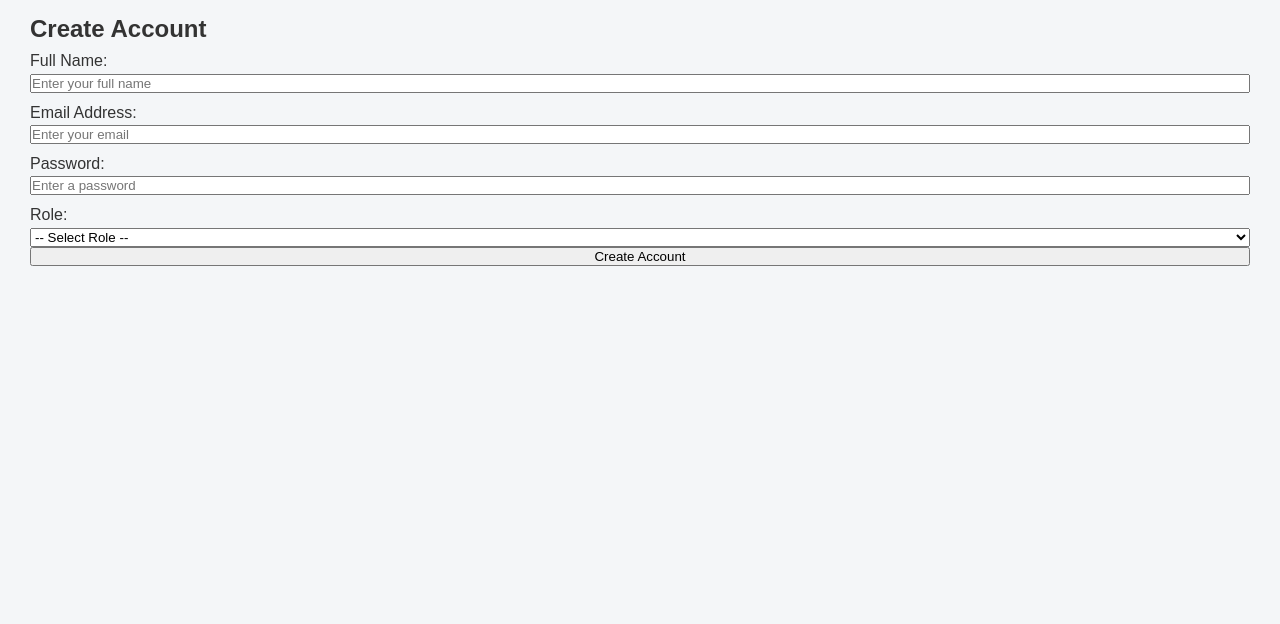
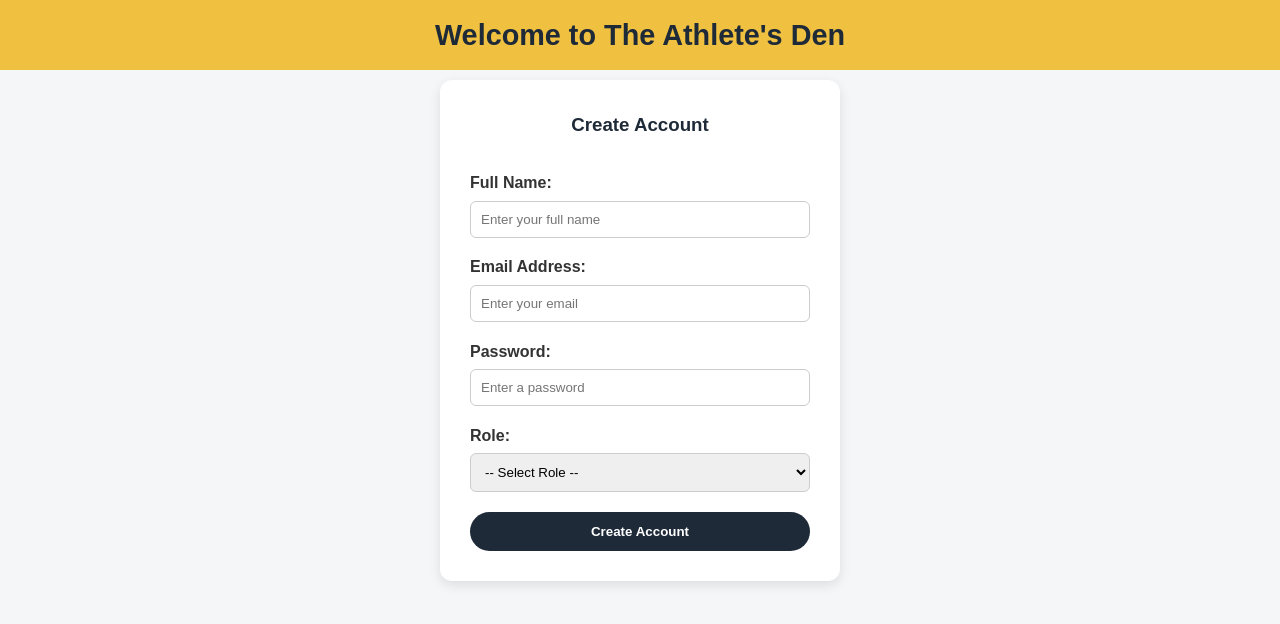
Before and after one commit to StellarSapphire/TheDigitalDen, a plain HTML site: page login.html in a window 1280 px wide. Drawn offline with Linux system fonts and the light colour scheme.

Commit message:
created sign up page and added .css and js

```diff
--- a/login.html
+++ b/login.html
@@ -1,14 +1,24 @@
 <!DOCTYPE html>
-<html lang="en">
+<html lang="en" dir="ltr">
   <head>
-  <meta charset="UTF-8">
-  <meta name="viewport" content="width=device-width, initial-scale=1.0">
-  <title>Create Account - The Athlete's Den</title>
-  <link rel="stylesheet" href="style.css">
+    <!--
+    *  Author: Olivia Haag
+    *  Date: 2/27/26
+    *  Assignment: Final Project - The Athlete's Den
+    *  Purpose: Creating a login.html page for the Athlete's Den website
+    -->
+    <meta charset="UTF-8" />
+    <meta name="viewport" content="width= device-width, inital-scale=1.0" />
+    <meta name="viewport" content="width=device-width, initial-scale=1.0" />
+    <!-- linking to main stylesheet -->
+    <link rel="stylesheet" href="style.css" />
+    <title>The Athlete's Den</title>
   </head>
-<body>
+<body class="signup-page">
+    <div class="signup-wrapper">
+        <h2 class="welcome-title">Welcome to The Athlete's Den</h2>
         <form class="signup-form" id="signupForm">
-    <h2>Create Account</h2>
+            <h3>Create Account</h3>
 
             <label for="name">Full Name:</label>
             <input type="text" id="name" name="name" placeholder="Enter your full name" required>
@@ -28,3 +38,7 @@
 
             <button type="submit">Create Account</button>
         </form>
+    </div>
+  <script src="script.js"></script>
+</body>
+</html>
--- a/script.js
+++ b/script.js
@@ -60,3 +60,43 @@ document.addEventListener("DOMContentLoaded", function () {
   form.addEventListener("submit", handleFormSubmit);
   emailInput.addEventListener("input", validateEmailOnInput);
 });
+
+// Script for signup and profile pages; I utilized AI to assist in the development of this code
+document.addEventListener("DOMContentLoaded", function () {
+    const signupForm = document.getElementById('signupForm');
+    if (signupForm) {
+        signupForm.addEventListener('submit', function(e) {
+            e.preventDefault();
+            const name = document.getElementById('name').value.trim();
+            const email = document.getElementById('email').value.trim();
+            const password = document.getElementById('password').value.trim();
+            const role = document.getElementById('role').value;
+
+            if (!name || !email || !password || !role) {
+            alert('Please fill out all fields.');
+            return;
+            }
+
+            // Save user info in localStorage
+            const user = { name, email, role };
+            localStorage.setItem('currentUser', JSON.stringify(user));
+
+            // Redirect to profile page
+            window.location.href = 'profile.html';
+        });
+    }
+});
+
+// On profile page load, display user information
+if (document.getElementById('profileName')) {
+    const userData = JSON.parse(localStorage.getItem('currentUser'));
+
+    if (userData) {
+        document.getElementById('profileName').textContent = userData.name;
+        document.getElementById('profileEmail').textContent = userData.email;
+        document.getElementById('profileRole').textContent = userData.role;
+    } else {
+        // If no user is found, redirect to signup page
+        window.location.href = 'login.html';
+    }
+}
--- a/style.css
+++ b/style.css
@@ -464,6 +464,73 @@ dt {
   margin-left: 12px;
 }
 
+/* sign up & login page begins */
+.signup-page {
+  font-family: Arial, sans-serif;
+  background-color: #f4f6f8;
+  justify-content: center;
+  /*margin-left: 15px;
+  margin-right: 15px;*/
+}
+
+.signup-page .signup-form {
+  background-color: #ffffff;
+  padding: 30px;
+  border-radius: 12px;
+  box-shadow: 0 4px 12px rgba(0,0,0,0.1);
+  width: 100%;
+  max-width: 400px;
+  margin: 10px auto 10px auto;
+}
+
+.signup-page .signup-form h3 {
+  text-align: center;
+  margin-bottom: 20px;
+  color: #1e2a38;
+}
+
+.signup-page .signup-form label {
+  font-weight: bold;
+  display: block;
+  margin-top: 10px;
+}
+
+.signup-page .signup-form input,
+.signup-page .signup-form select {
+  width: 100%;
+  padding: 10px;
+  margin-top: 5px;
+  border-radius: 6px;
+  border: 1px solid #ccc;
+}
+
+.signup-page .signup-form button {
+  width: 100%;
+  padding: 12px;
+  margin-top: 20px;
+  background-color: #1e2a38;
+  color: #fff;
+  font-weight: bold;
+  border: none;
+  border-radius: 25px;
+  cursor: pointer;
+}
+
+.signup-page .signup-form button:hover {
+  background-color: #2b3c51;
+}
+
+.signup-page .welcome-title {
+  background-color: #f0c040;
+  color: #1e2a38;
+  padding: 12px 25px;
+  /*border-radius: 8px;*/
+  font-size: 1.8rem;
+  text-align: center;
+  /*margin-top: 10px;*/
+  margin-bottom: 10px;
+}
+
 /* responsive design */
 @media (max-width: 768px) {
   header {
```
Also changed, not shown: profile.html (+4 -3 lines), index.html (indentation only). Lines whose indentation alone changed are shown as unchanged.
